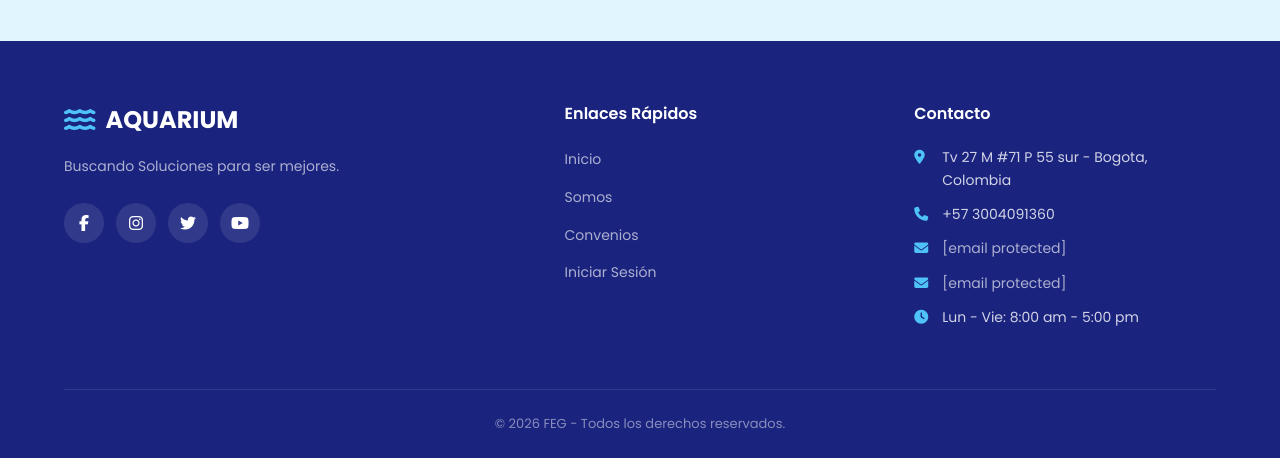
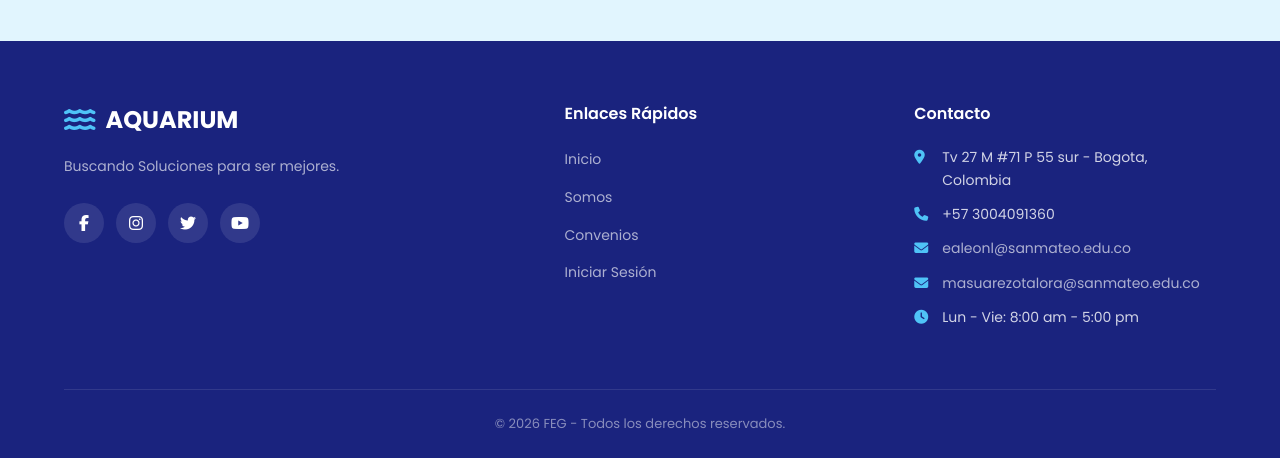
Before and after one commit to ealeonl-cloud/flask-aquarium, a Flask app: page / in a window 1280 px wide. Shown: the part 3493-3951 px from the top of the page. Run offline with Flask 3, Linux system fonts and the light colour scheme; some libraries are stand-ins or nearby versions.

Commit message:
Update index.html

```diff
--- a/app/templates/index.html
+++ b/app/templates/index.html
@@ -276,8 +276,8 @@
                     <ul class="footer-contact">
                         <li><i class="fas fa-map-marker-alt"></i> Tv 27 M #71 P 55 sur - Bogota, Colombia</li>
                         <li><i class="fas fa-phone"></i> +57 3004091360</li>
-                        <li><i class="fas fa-envelope"></i> <a href="/cdn-cgi/l/email-protection" class="__cf_email__" data-cfemail="d4b1b5b8b1bbbab894a7b5bab9b5a0b1bbfab1b0a1fab7bb">[email&#160;protected]</a></li>
-                        <li><i class="fas fa-envelope"></i> <a href="/cdn-cgi/l/email-protection" class="__cf_email__" data-cfemail="54393527213526312e3b2035383b26351427353a393520313b7a3130217a373b">[email&#160;protected]</a></li>
+                        <li><i class="fas fa-envelope"></i> <a href="/cdn-cgi/l/email-protection" class="__cf_email__" data-cfemail="d4b1b5b8b1bbbab894a7b5bab9b5a0b1bbfab1b0a1fab7bb">ealeonl@sanmateo.edu.co</a></li>
+                        <li><i class="fas fa-envelope"></i> <a href="/cdn-cgi/l/email-protection" class="__cf_email__" data-cfemail="54393527213526312e3b2035383b26351427353a393520313b7a3130217a373b">masuarezotalora@sanmateo.edu.co</a></li>
                         <li><i class="fas fa-clock"></i> Lun - Vie: 8:00 am - 5:00 pm</li>
                     </ul>
                 </div>
```
